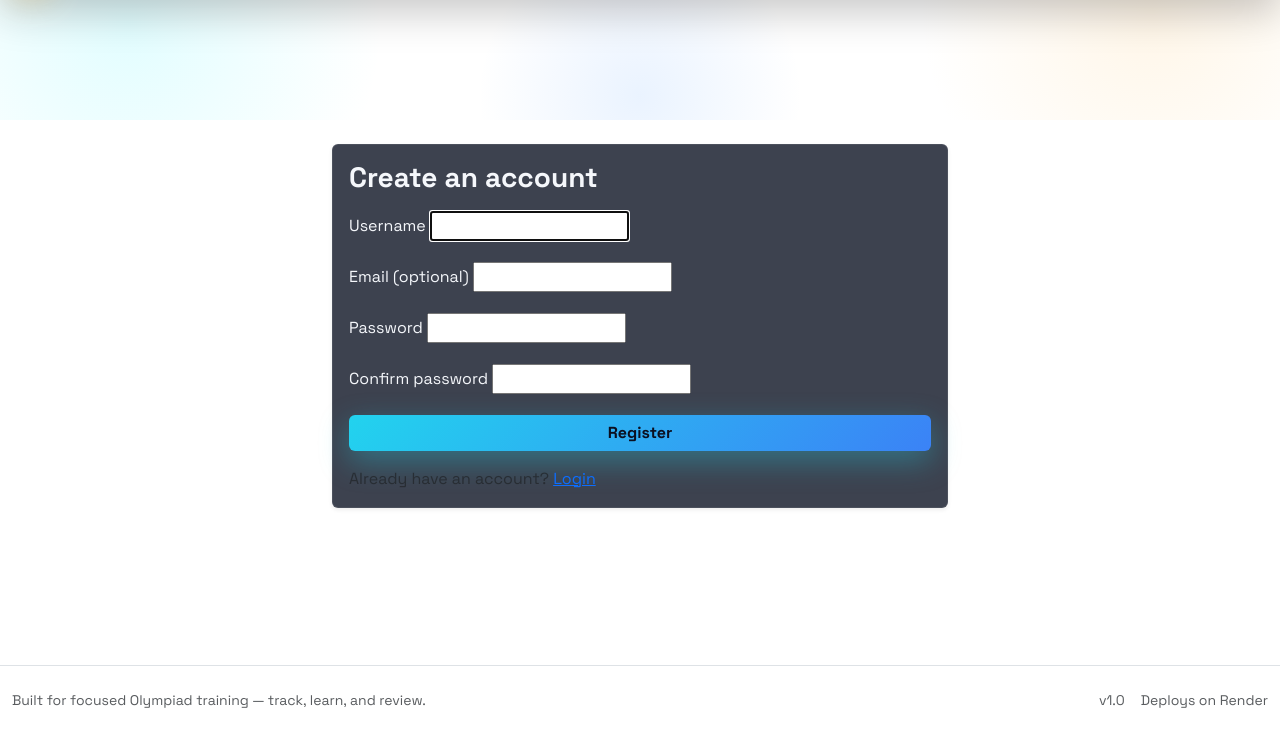
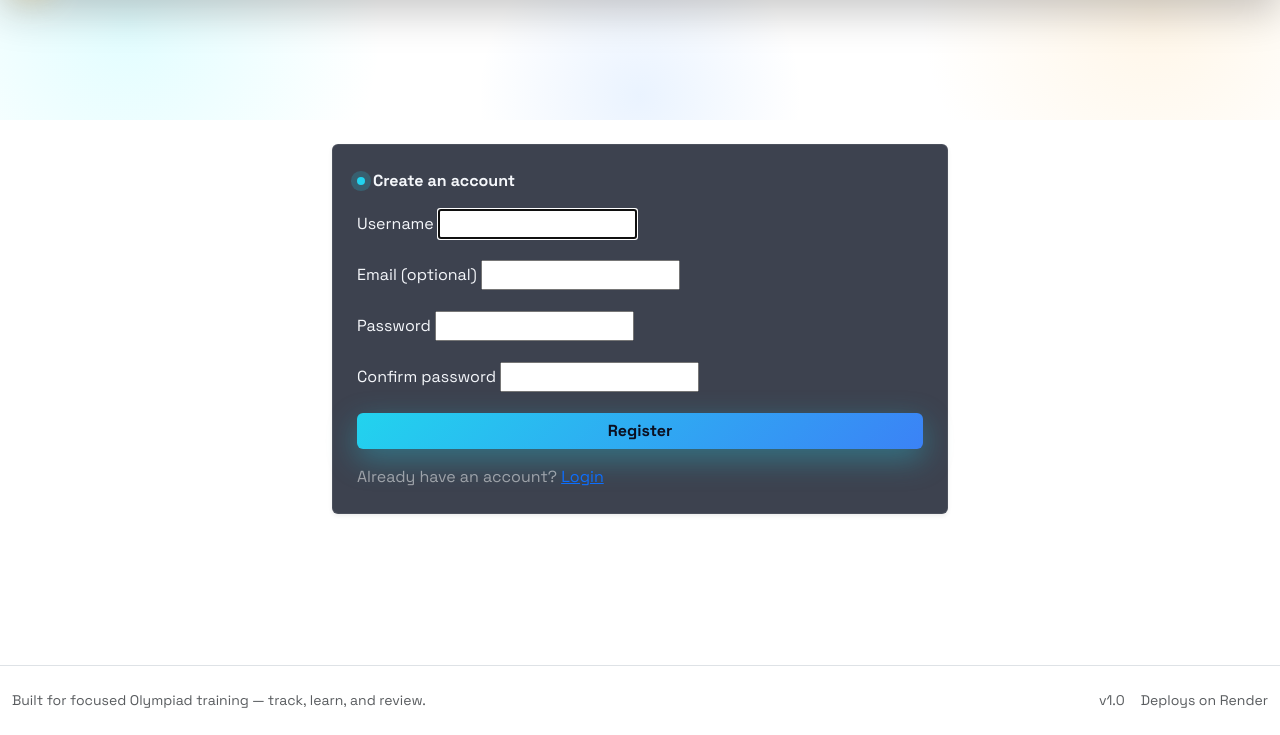
Before and after one commit to 123UsernamemanresU321/OEA, a Django app: page /register/ in a window 1280 px wide. Shown: the part 65-800 px from the top of the page. Run offline with Django 5.2, Linux system fonts and the light colour scheme; some libraries are stand-ins or nearby versions.

Commit message:
Update register.html

```diff
--- a/templates/registration/register.html
+++ b/templates/registration/register.html
@@ -1,10 +1,10 @@
 {% extends "base.html" %}
 {% block content %}
 <div class="row justify-content-center">
-    <div class="col-md-6">
+    <div class="col-md-7 col-lg-6">
         <div class="card shadow-sm">
-            <div class="card-body">
-                <h3 class="card-title mb-3">Create an account</h3>
+            <div class="card-body p-4">
+                <div class="section-heading mb-3"><span class="indicator"></span> Create an account</div>
                 <form method="post">
                     {% csrf_token %}
                     {{ form.non_field_errors }}
@@ -29,7 +29,7 @@
                     </div>
                     <button class="btn btn-primary w-100" type="submit">Register</button>
                 </form>
-                <p class="mt-3 text-muted mb-0">Already have an account? <a href="{% url 'login' %}">Login</a></p>
+                <p class="mt-3 text-white-50 mb-0">Already have an account? <a href="{% url 'login' %}">Login</a></p>
             </div>
         </div>
     </div>
```
